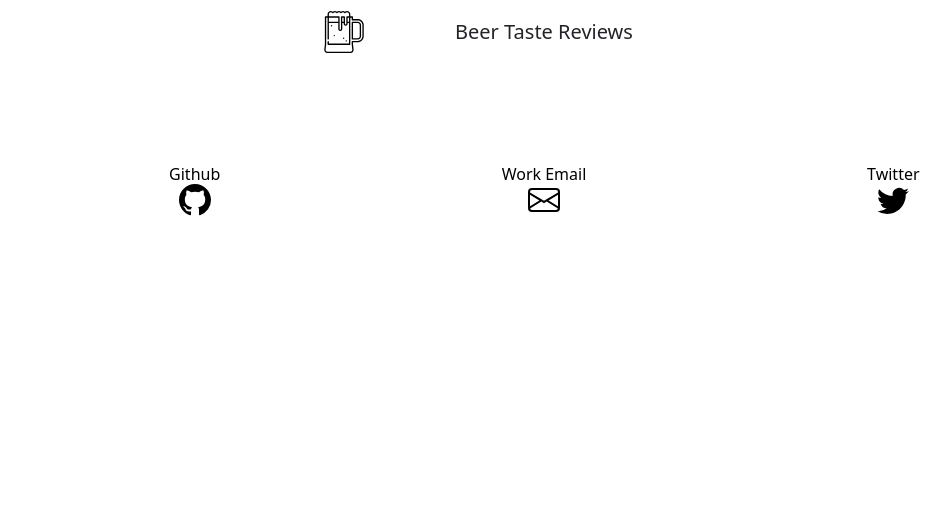
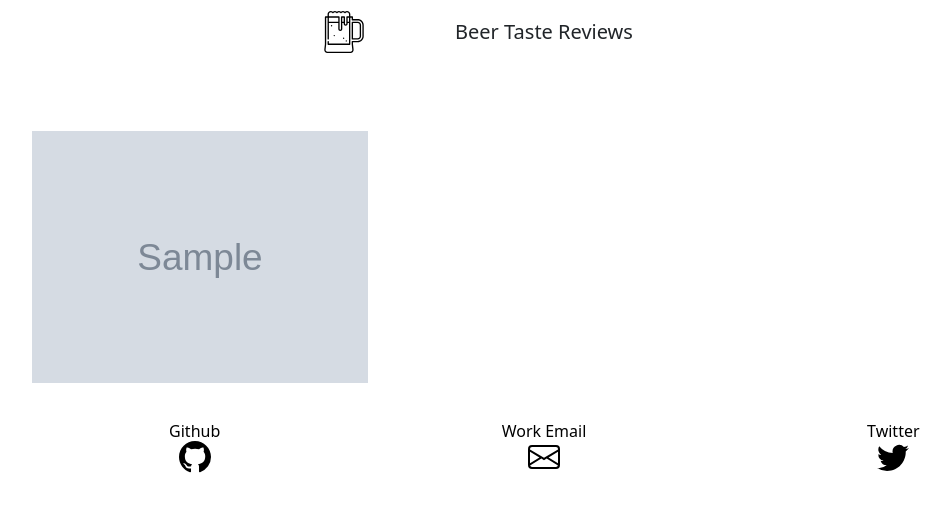
Before and after one commit to axe-rigged/beertaste, a Django app: template beertaste/sites/templates/sites/beer.html in a window 1280 px wide. Shown: the top 512 px of the page, without its empty margins (96-1047 px from the left). Run offline with Django 4.2, Linux system fonts and the light colour scheme; the template is opened without the code that fills it: most values are stand-ins (such as "Sample title", 1, 10 or a date in 2020); grey boxes marked "Sample" are stand-in pictures; some libraries are stand-ins or nearby versions.

Commit message:
Made progress on beer.html and change model to be ready to use.

```diff
--- a/beertaste/sites/models.py
+++ b/beertaste/sites/models.py
@@ -23,4 +23,5 @@ class beerReview(models.Model):
     drank_date = models.DateTimeField('data published', auto_now_add=True)
     description = models.CharField(max_length=300)
     adjectives = models.ManyToManyField(tags)
+    beer_type = models.ForeignKey(mold, on_delete=models.CASCADE, default="Unknown")
     countryMade = models.ForeignKey(country, on_delete=models.CASCADE, null=True)
--- a/beertaste/sites/templates/sites/beer.html
+++ b/beertaste/sites/templates/sites/beer.html
@@ -1,7 +1,17 @@
 {% extends "base.html" %}
 {% block content %}
-	<div class="text-center text-white my-4">
-		<h2>Here will be beer spesific knowledge</h2>
-		<h1>{{ theBeer.beer_name }}</h1>
+	<div class="text-center text-white my-4 w-4/5 mx-auto">
+		<h2>Here will be beer specific knowledge. Make sure thinks will be in grid with out margin.</h2>
+		<div class="grid grid-cols-3 gap-2 my-4">
+			<div>
+				<img src="{{ theBeer.image.thumbnail.url }}" alt="{{ theBeer.beer_name }}" width="400px" height="400px"/>
+			</div>
+			<div class="col-span-2 text-xl">
+				<h1 class="my-4">{{ theBeer.beer_name }}</h1>
+				<p>{{ theBeer.stars }}</p>
+				<p>{{ theBeer.description }}</p>
+				<p>Think will be in grid. Items center or start. </p>
+			</div>
+		</div>
 	</div>
 {% endblock content %}
--- a/beertaste/sites/templates/sites/index.html
+++ b/beertaste/sites/templates/sites/index.html
@@ -10,7 +10,7 @@
 	</div>
 	<div class="grid grid-cols-6 gap-2 items-place-center w-4/5 mx-auto my-4">
 	{% for beer in beer %}
-	<div class="bg-gradient-to-b from-vrus to-krus  p-2 rounded-lg transition ease-in-out duration-200 hover:scale-110 border-2">
+	<div class="bg-gradient-to-b from-vrus to-krus  p-2 rounded-lg transition ease-in-out duration-200 hover:scale-110 border-2 border-har">
 			<div class="bg-kel  rounded-full shadow-xl shadow-yellow-200/50" >
 				<h3 class="text-black  text-center">
 					{{ beer.beer_name }}
```
